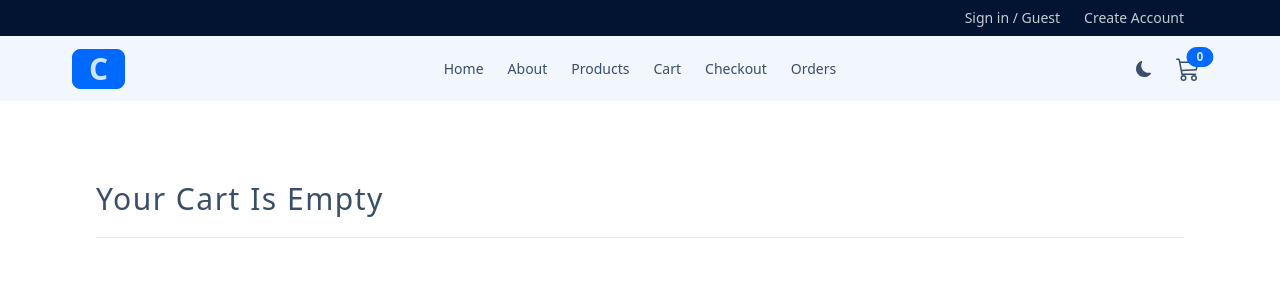
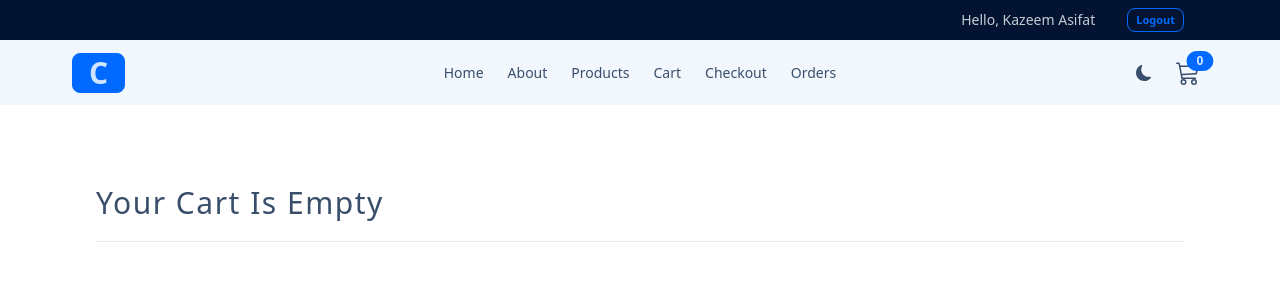
Before and after one commit to Kazeeem/Demo-React-Project-1, a React (Vite) app: page /cart in a window 1280 px wide. Shown: the top 300 px of the page. Built offline with nearby package versions, Linux system fonts and the light colour scheme.

Commit message:
feat: Worked on user state across the navbar to hide some menus and on the cart page

```diff
--- a/src/components/Header.jsx
+++ b/src/components/Header.jsx
@@ -1,9 +1,27 @@
-import {Link} from "react-router-dom";
+import {Link, useNavigate} from "react-router-dom";
+import {useDispatch, useSelector} from "react-redux";
+import {clearCart} from "../features/cart/cartSlice.js";
+import {logoutUser} from "../features/user/userSlice.js";
 
 const Header = () => {
+    const dispatch = useDispatch();
+    const navigate = useNavigate();
+    const user = useSelector((state) => state.userState.user);
+
+    const handleLogout = () => {
+        navigate("/");
+        dispatch(clearCart());
+        dispatch(logoutUser());
+    }
+
     return (
         <header className="bg-neutral py-2 text-neutral-content">
             <div className="align-element flex justify-center sm:justify-end">
+                {
+                    user ? <div className="flex gap-x-2 sm:gap-x-8 items-center">
+                        <p className="text-xs sm:text-sm">Hello, {user.username}</p>
+                        <button onClick={handleLogout} className="btn btn-xs btn-outline btn-primary">Logout</button>
+                    </div> :
                     <div className="flex gap-x-6 justify-center items-center">
                         <Link to="/auth/login" className="link link-hover text-xs sm:text-sm">
                             Sign in / Guest
@@ -12,6 +30,7 @@
                             Create Account
                         </Link>
                     </div>
+                }
             </div>
         </header>
     )
--- a/src/components/NavLinks.jsx
+++ b/src/components/NavLinks.jsx
@@ -1,18 +1,24 @@
 import {NavLink} from "react-router-dom";
+import {useSelector} from "react-redux";
 
 const links = [
     { id: 1, url: '/', text: 'home' },
-    { id: 2, url: '/about', text: 'about' },
-    { id: 3, url: '/products', text: 'products' },
-    { id: 4, url: '/cart', text: 'cart' },
-    { id: 5, url: '/checkout', text: 'checkout' },
-    { id: 6, url: '/orders', text: 'orders' },
+    { id: 2, url: 'about', text: 'about' },
+    { id: 3, url: 'products', text: 'products' },
+    { id: 4, url: 'cart', text: 'cart' },
+    { id: 5, url: 'checkout', text: 'checkout' },
+    { id: 6, url: 'orders', text: 'orders' },
 ];
 
 const NavLinks = () => {
+    const user = useSelector((state) => state.userState.user);
+
     return (
         <>
             {links.map((link) => {
+                // Protect the checkout and orders page if the user is not authenticated.
+                if ((link.url === 'checkout' || link.url === 'orders') && !user) return null;
+
                 return (
                     <li key={link.id}>
                         <NavLink className="capitalize" to={link.url}>
--- a/src/features/user/userSlice.js
+++ b/src/features/user/userSlice.js
@@ -13,7 +13,7 @@
 }
 
 const initialState = {
-    user: {username: 'coding addict'},
+    user: {username: 'Kazeem Asifat'},
     theme: getThemeFromLocalStorage(),
 };
 
@@ -22,10 +22,12 @@
     initialState,
     reducers: {
         loginUser: (state, action) => {
-            console.log('Login');
+            state.user = initialState.user
         },
         logoutUser: (state) => {
-            console.log("Logout");
+            state.user = null;
+            localStorage.removeItem('user');
+            toast.success('You have been logged out successfully');
         },
         toggleTheme: (state) => {
             const {dracula,winter} = themes;
--- a/src/pages/Cart.jsx
+++ b/src/pages/Cart.jsx
@@ -5,8 +5,8 @@
 import {Link} from "react-router-dom";
 
 const Cart = () => {
-    const user = null;
     const numItemsInCart = useSelector((state) => state.cartState.numItemsInCart)
+    const user = useSelector((state) => state.userState.user);
 
     if (numItemsInCart === 0) {
         return <SectionTitle text="Your cart is empty" />
```
Lines whose indentation alone changed are shown as unchanged.
